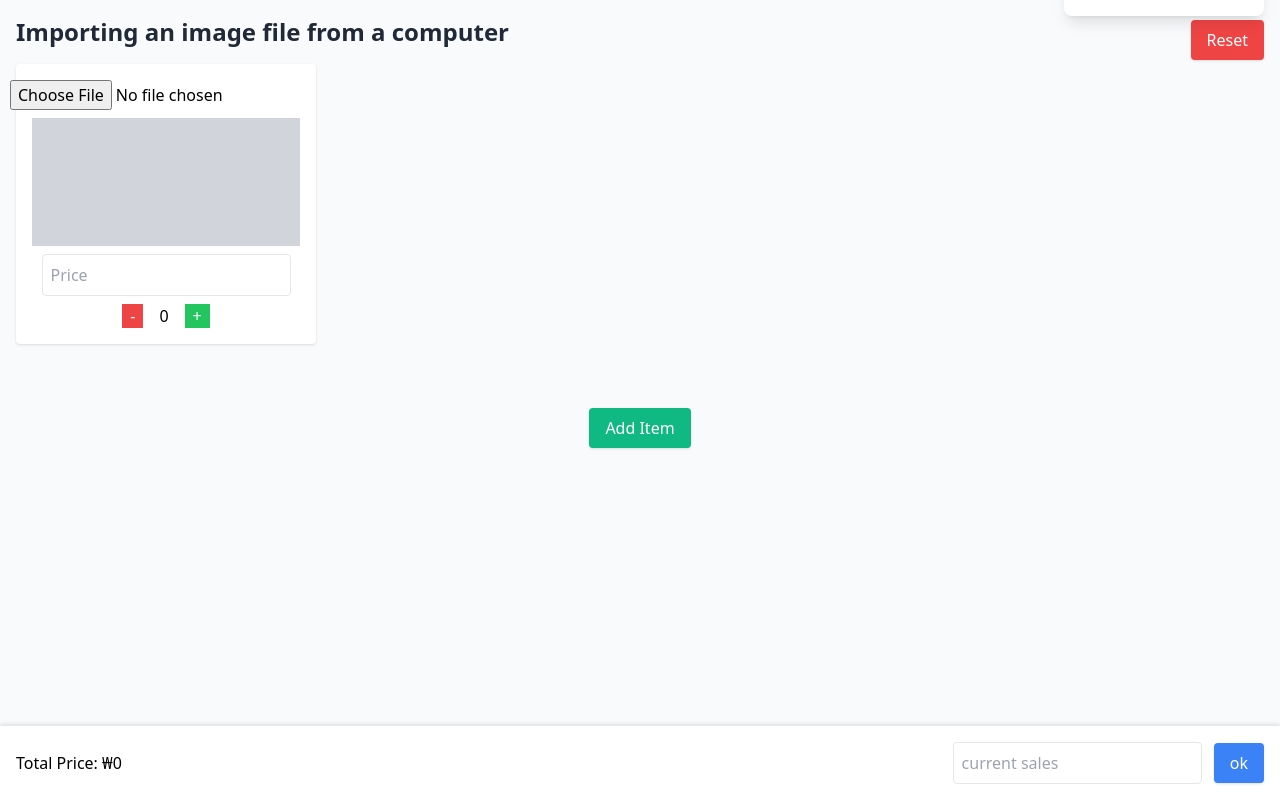
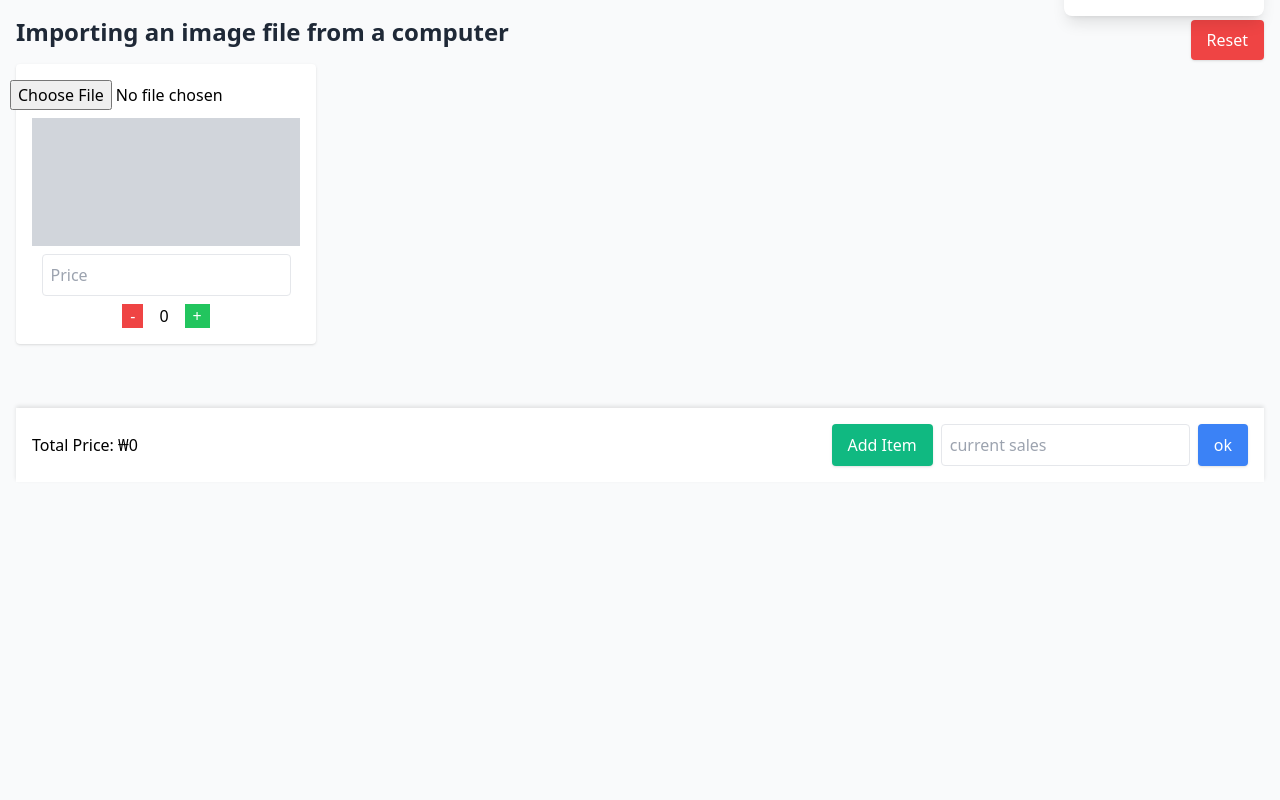
Before and after one commit to tellguri/testtesttest, a plain HTML site: page index.html in a window 1280 px wide. Drawn offline with nearby package versions, Linux system fonts and the light colour scheme.

Commit message:
Update index.html

```diff
--- a/index.html
+++ b/index.html
@@ -17,19 +17,19 @@
   }
 </script>
 <style>
-  .fixed-footer {
-    position: fixed;
+  .sticky-footer {
+    position: sticky;
     bottom: 0;
-    left: 0;
-    width: 100%;
     background: white;
     padding: 1rem;
     box-shadow: 0 -2px 4px rgba(0, 0, 0, 0.1);
+    z-index: 10;
   }
   .item-container {
     display: grid;
     grid-template-columns: repeat(auto-fill, minmax(250px, 1fr));
     gap: 1rem;
+    margin-bottom: 4rem; /* Space for the sticky footer */
   }
   .item-container::-webkit-scrollbar {
     width: 2px;
@@ -51,17 +51,15 @@
     <h1 class="text-2xl font-bold mb-4 text-gray-800">Importing an image file from a computer</h1>
     <button id="resetButton" class="bg-red-500 text-white px-4 py-2 rounded shadow" onclick="resetAll()">Reset</button>
   </div>
-  <div id="items" class="item-container mb-16">
+  <div id="items" class="item-container">
     <!-- Item template will be cloned here -->
   </div>
-  <div class="flex justify-center mt-4">
-    <button id="addItem" class="bg-custom-green text-white px-4 py-2 rounded shadow" onclick="addItem()">Add Item</button>
-  </div>
-  <div class="fixed-footer flex justify-between items-center">
+  <div class="sticky-footer flex justify-between items-center">
     <div>
       <p>Total Price: <span id="totalPrice">₩0</span></p>
     </div>
-    <div>
+    <div class="flex">
+      <button id="addItem" class="bg-custom-green text-white px-4 py-2 rounded shadow mr-2" onclick="addItem()">Add Item</button>
       <input type="text" id="currentSales" placeholder="current sales" class="border p-2 rounded mr-2" readonly />
       <button id="okButton" class="bg-blue-500 text-white px-4 py-2 rounded shadow" onclick="finalizeSales()">ok</button>
     </div>
```
